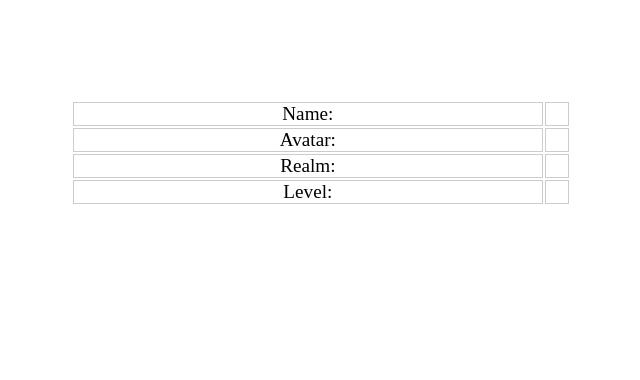
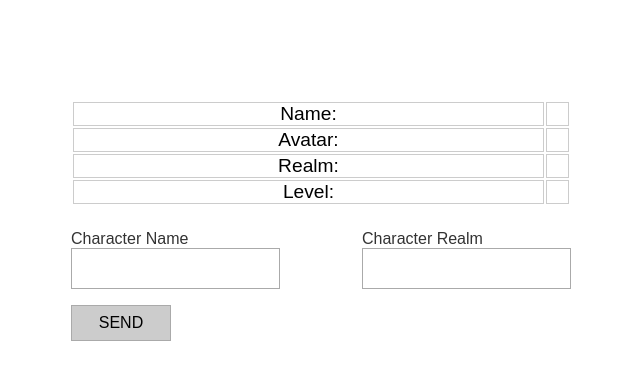
Before and after one commit to jamieomaguire/battle.netAPI, a plain HTML site: page index.html in a window 1280 px wide. Shown: the whole page, without its empty margins (319-959 px from the left). Drawn offline with Linux system fonts and the light colour scheme; no server answers.

Commit message:
Improved CSS, added more HTML meta tags, added first part of user input text

```diff
--- a/css/main.sass
+++ b/css/main.sass
@@ -1,24 +1,57 @@
 body
-  text-align: center
+    text-align: center
+    font-family: sans-serif
 
 
 table
-  margin: 100px auto
-  width: 500px
-  height: auto
+    margin: auto
+    margin-top: 100px
+    width: 500px
+    height: auto
 
 .rowName
-  font-size: 1.2em
-  color: #000
-  padding: 0 .5em
+    font-size: 1.2em
+    color: #000
+    padding: 0 .5em
+
+td
+    border: 1px solid #ccc
+    color: #333
+
 
 img
-  width: auto
-  height: 200px
+    width: auto
+    height: 200px
 
-tr
-  margin-bottom: 1em
 
-td
-  border: 1px solid #ccc
-  color: #333
+.input-container
+    margin: auto
+    margin-top: 1.5em
+    width: 500px
+    display: flex
+    flex-wrap: wrap
+    justify-content: space-between
+    align-items: center
+
+.input-label
+    display: block
+    text-align: left
+    color: #333
+
+input
+    padding: .5em .2em
+    width: 200px
+    font-size: 1.1em
+    border: 1px solid #aaa
+
+input[type="submit"]
+    margin-top: 1em
+    width: 100px
+    font-size: 1em
+    background-color: #ccc
+    cursor: pointer
+    transition: 300ms ease-out
+
+    &:hover
+        background: darken(#ccc, 30%)
+        color: #fff
--- a/functions.js
+++ b/functions.js
@@ -9,7 +9,7 @@ function getCORS(url, success) {
 
 // Access Battle.net api
 // Use your API key at the end of the url
-getCORS('https://eu.api.battle.net/wow/character/dentarg/vyrak?locale=en_GB&apikey=', function(request){
+getCORS('https://eu.api.battle.net/wow/character/dentarg/vyrak?locale=en_GB&apikey=dd9ubhbxdqsegwwqmpxbkezby4455a47', function(request){
 
     var response = request.currentTarget.response || request.target.responseText;
 
--- a/index.html
+++ b/index.html
@@ -2,10 +2,14 @@
 <html lang="en">
 <head>
     <meta charset="UTF-8">
-    <title>Document</title>
+    <title>Warcraft Character Viewer</title>
+    <meta name="author" content="Jamie Maguire">
+    <meta name="viewport" content="width=device-width, initial-scale=1">
     <link rel="stylesheet" href="/css/main.css">
 </head>
 <body>
+
+
 
 <table>
   <tr>
@@ -26,6 +30,18 @@
   </tr>
 </table>
 
+<div class="input-container">
+    <div class="name-container">
+        <label class="input-label" for="charName">Character Name</label>
+        <input type="text" name="charName" id="charName">
+    </div>
+    <div class="realm-container">
+        <label class="input-label" for="charRealm">Character Realm</label>
+        <input type="text" name="charRealm" id="charRealm">
+    </div>
+    <input type="submit" value="SEND">
+</div>
+
 <script src="functions.js"></script>
 </body>
 </html>
```
Also changed, not shown: css/main.css.
